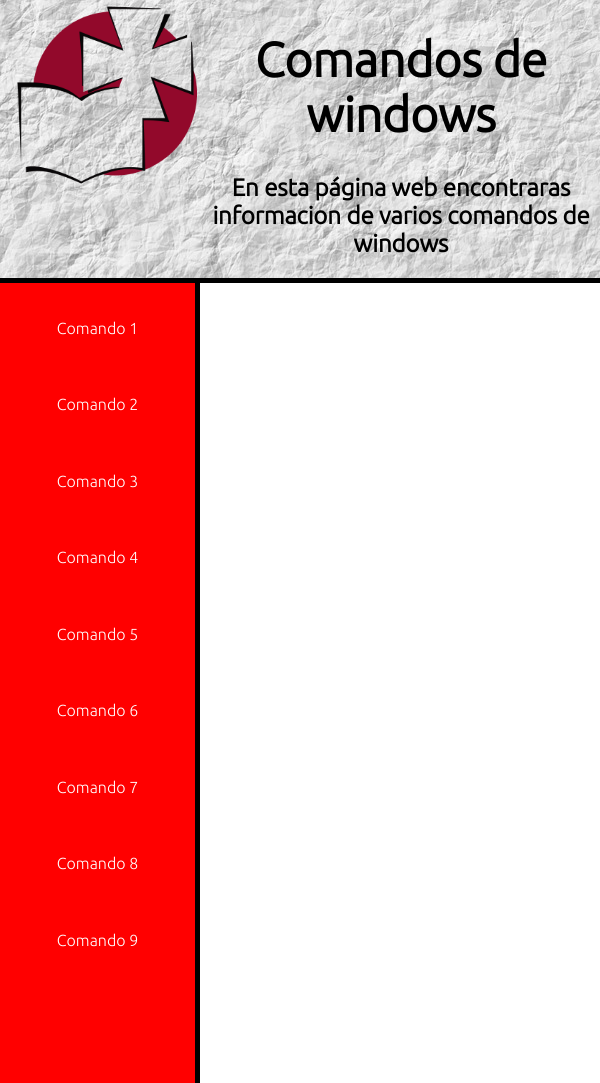
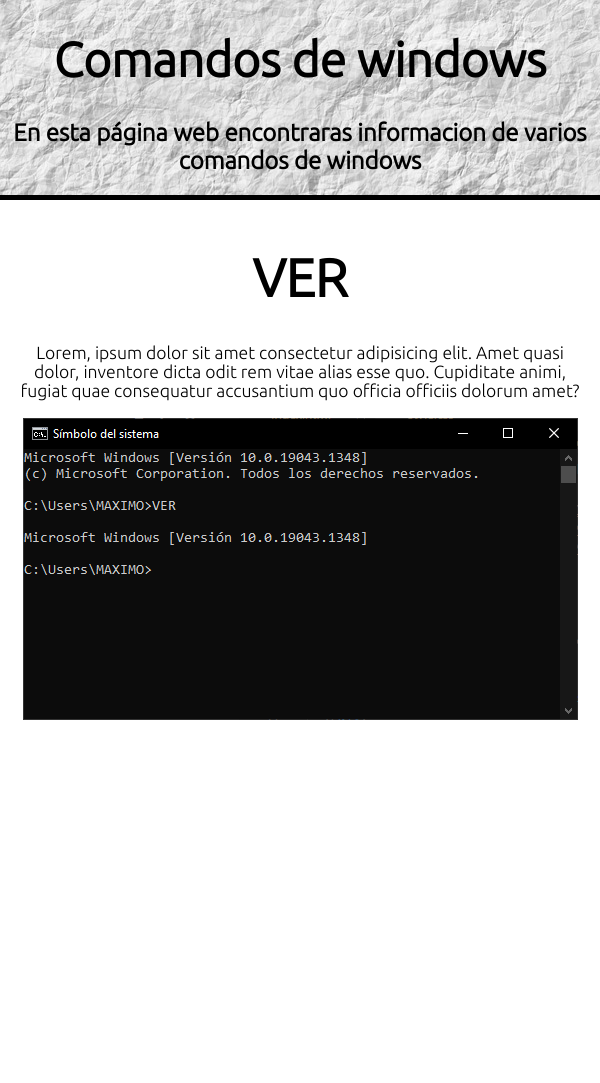
Before and after one commit to asalmeronh32/iso_llma, a plain HTML site: page index.html in a window 600 px wide. Shown: the top 1083 px of the page. After the commit the page ends 800 px from the top, so only its background shows below. Drawn offline with Linux system fonts and the light colour scheme.

Commit message:
seguimos

```diff
--- a/css/style.css
+++ b/css/style.css
@@ -24,7 +24,7 @@ body {
 }
 
 .conten-header{
-  margin: auto;
+margin-left: 14%;
 }
 
 h1{
@@ -57,6 +57,7 @@ i{
   padding-bottom: 1%;
   height: 100vh;
   border-right: 5px solid black;
+  font-size: 120%;
 }
 
 .menu-izq .menu-element{
@@ -71,8 +72,8 @@ i{
   text-decoration: none;
   font-family: 'Ubuntu', sans-serif;
   padding: 10%;
-  padding-right: 30%;
-  padding-left: 30%;
+  padding-right: 20%;
+  padding-left: 20%;
 }
 
 .menu-izq .menu-element a:hover{
@@ -87,10 +88,10 @@ i{
 }
 
 .contenedor{
-  float: left;
   padding: 2%;
   font-size: 110%;
   text-align: center;
+  margin-left: 12%;
 }
 
 @media only screen and (max-width: 600px) {
@@ -119,6 +120,24 @@ i{
     padding-right: 15%;
     padding-left: 15%;
   }
+
+  .menu-izq{display: none;}
+
+  .contenedor{
+    padding: 2%;
+    font-size: 110%;
+    text-align: center;
+    margin: 0%;
+  }
+
+  .header img{
+    display: none;
+  }
+
+  .conten-header{
+    margin: 0%;
+     }
+
 }
 
 @media only screen and (min-width: 768px) {
@@ -155,4 +174,21 @@ i{
   .col-m-11 {width: 91.66%;}
   .col-m-12 {width: 100%;}
 
+  .menu-izq{display: none;}
+
+  .contenedor{
+    padding: 2%;
+    font-size: 110%;
+    text-align: center;
+    margin: 0%;
+  }
+
+  .header img{
+    display: none;
+  }
+
+  .conten-header{
+   margin: 0%;
+    }
+
 }
--- a/index.html
+++ b/index.html
@@ -16,7 +16,7 @@
   <h2>En esta página web encontraras informacion de varios comandos de windows</h2>
   </div>
 </div>
-<ul class="menu-izq col-2 col-s-1">
+<ul class="menu-izq">
   <li class="menu-element" ><a href="">Comando 1</a></li>
   <li class="menu-element"><a href="">Comando 2</a></li>
   <li class="menu-element"><a href="">Comando 3</a></li>
@@ -27,7 +27,7 @@
   <li class="menu-element"><a href="">Comando 8</a></li>
   <li class="menu-element"><a href="">Comando 9</a></li>
 </ul>
-<div class="contenedor col-10">
+<div class="contenedor col-10 col-s-12">
 <h1>VER</h1>
 <p>Lorem, ipsum dolor sit amet consectetur adipisicing elit. Amet quasi dolor, inventore dicta odit rem vitae alias esse quo. Cupiditate animi, fugiat quae consequatur accusantium quo officia officiis dolorum amet?</p>
 <img src="img/VER.PNG" alt="">
```
